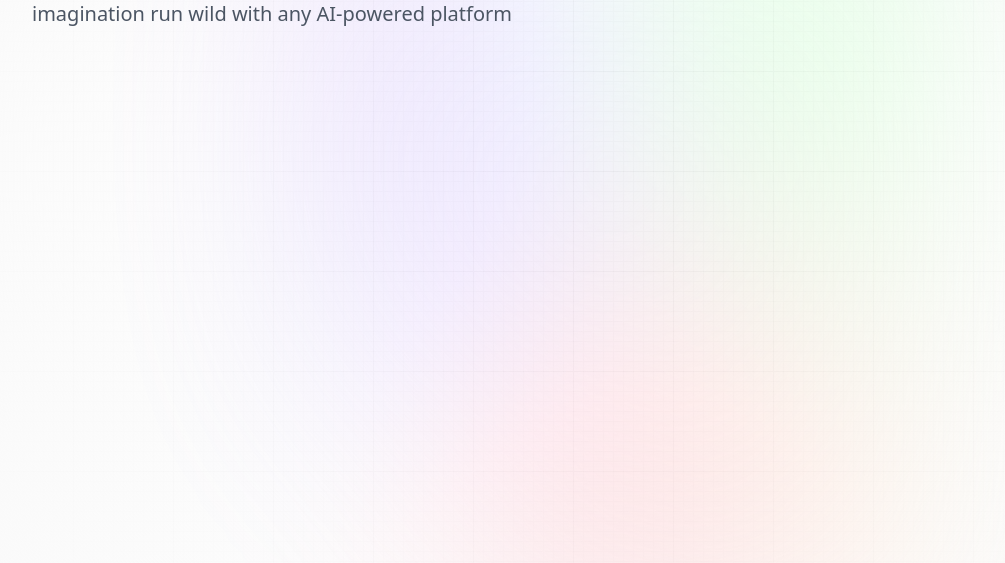
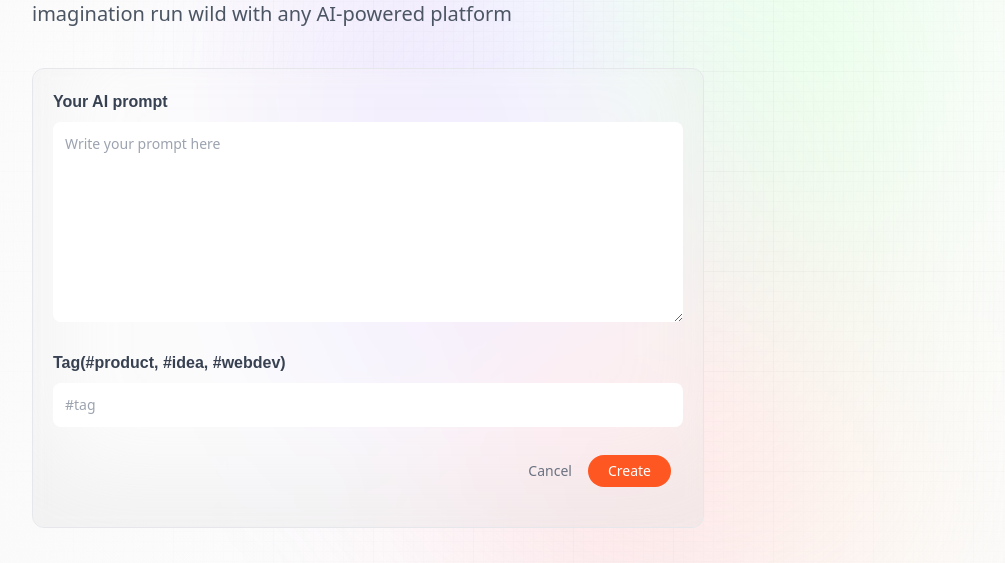
Before and after one commit to serentinos/promptopia, a Next.js app: page /create-prompt in a window 1280 px wide. Shown: the part 234-797 px from the top of the page, without its empty margins (32-1037 px from the left). Built offline with nearby package versions, Linux system fonts and the light colour scheme; no server answers.

Commit message:
add prompts schema and form mechanic

```diff
--- a/app/api/auth/[...nextauth]/route.js
+++ b/app/api/auth/[...nextauth]/route.ts
@@ -1,9 +1,8 @@
-import NextAuth from "next-auth";
+import NextAuth, { DefaultSession } from "next-auth";
 import { Profile, Session, SessionOptions } from 'next-auth';
 import GoogleProvider from 'next-auth/providers/google'
 import { connectToDB } from '@/utils/db';
 import User from "@/models/user"
-
 
 const handler = NextAuth({
   providers: [
--- /dev/null
+++ b/app/api/prompt/new/route.ts
@@ -0,0 +1,27 @@
+import Prompt from "@/models/prompt";
+import { connectToDB } from "@/utils/db";
+
+
+export const POST = async (req: Request, res: Response) => {
+  const { userId, prompt, tag } = await req.json();
+
+  try {
+    await connectToDB();
+    const newPrompt = new Prompt({
+      creator: userId,
+      prompt,
+      tag,
+    })
+
+    await newPrompt.save();
+
+    return new Response(JSON.stringify(newPrompt), {
+      status: 201,
+    })
+  } catch (error) {
+    console.log(error)
+    return new Response("Failed to create new Responce", {
+      status: 501,
+    })
+  }
+}
--- a/app/create-prompt/page.tsx
+++ b/app/create-prompt/page.tsx
@@ -1,19 +1,43 @@
 'use client'
 
 import Form from '@/components/Form'
-import React, { useState } from 'react'
+import { useSession } from 'next-auth/react';
+import { useRouter } from 'next/navigation';
+import React, { FormEvent, useState } from 'react'
 
 
 const CreatePrompt = () => {
   const [submitting, setSubmitting] = useState(false);
+  const router = useRouter();
+  const { data: session } = useSession();
   const [post, setPost] = useState<Prompt>({
     prompt: '',
     tag: '',
   });
 
-  // createPrompt = async (e) => {
+  const createPrompt = async (e: FormEvent) => {
+    e.preventDefault();
+    setSubmitting(true);
 
-  // }
+    try {
+      const res = await fetch('/api/prompt/new', {
+        method: 'POST',
+        body: JSON.stringify({
+          prompt: post.prompt,
+          tag: post.tag,
+          userId: session?.user?.id
+        })
+      });
+
+      if (res.ok) {
+        router.push('/');
+      }
+    } catch(error) {
+      console.log(error);
+    } finally {
+      setSubmitting(false);
+    }
+  }
 
 
   return (
@@ -22,7 +46,7 @@ const CreatePrompt = () => {
       post={post}
       setPost={setPost}
       submitting={submitting}
-      // handleSubmit={createPrompt}
+      handleSubmit={createPrompt}
     />
   )
 }
--- a/components/Form.tsx
+++ b/components/Form.tsx
@@ -1,11 +1,14 @@
-import React from 'react'
+'use client'
+
+import Link from 'next/link'
+import React, { FormEvent } from 'react'
 
 interface Props {
   type: 'Create',
   post: Prompt,
   setPost: React.Dispatch<React.SetStateAction<Prompt>>,
   submitting: boolean,
-  handleSubmit?: () => {}
+  handleSubmit: (e: FormEvent) => {}
 }
 
 const Form = ({
@@ -24,6 +27,67 @@ const Form = ({
       <p className='desc text-left max-w-md'>
         {type} and share amazing prompt with the world, and let your imagination run wild with any AI-powered platform
       </p>
+
+      <form
+        onSubmit={handleSubmit}
+        className='mt-10 w-full max-w-2xl flex flex-col gap-7 glassmorphism'
+      >
+        <label>
+          <span className='font-satoshi font-semibold text-base text-gray-700'>
+            Your AI prompt
+          </span>
+
+          <textarea
+            value={post.prompt}
+            className='form_textarea'
+            placeholder='Write your prompt here'
+            required
+            onChange={(e) => setPost(prev => (
+              {
+                ...prev,
+                prompt: e.target.value
+              }
+            ))}
+          ></textarea>
+        </label>
+
+        <label>
+          <span className='font-satoshi font-semibold text-base text-gray-700'>
+            Tag
+            <span>(#product, #idea, #webdev)</span>
+          </span>
+
+          <input
+            value={post.tag}
+            className='form_input'
+            placeholder='#tag'
+            required
+            onChange={(e) => setPost(prev => (
+              {
+                ...prev,
+                tag: e.target.value
+              }
+            ))}
+          ></input>
+        </label>
+
+        <div className='flex-end mx-3 mb-5 gap-4'>
+          <Link
+            href='/'
+            className='text-gray-500 text-sm'
+          >
+            Cancel
+          </Link>
+
+          <button
+            type='submit'
+            disabled={submitting}
+            className='px-5 py-1.5 text-sm bg-primary-orange rounded-full text-white'
+          >
+            {submitting ? `${type}...` : type}
+          </button>
+        </div>
+      </form>
     </section>
   )
 }
--- /dev/null
+++ b/models/prompt.ts
@@ -0,0 +1,20 @@
+import mongoose, { Schema, model, models } from "mongoose";
+
+const PromptSchema = new Schema({
+  creator: {
+    type: Schema.Types.ObjectId,
+    ref: 'User',
+  },
+  prompt: {
+    type: String,
+    required: [true, 'Prompt is required.']
+  },
+  tag: {
+    type: String,
+    required: [true, 'Tag is required.']
+  }
+});
+
+const Prompt =  models.Prompt || model('Prompt', PromptSchema);
+
+export default Prompt;
--- a/tsconfig.json
+++ b/tsconfig.json
@@ -22,6 +22,6 @@
       "@/*": ["./*"]
     }
   },
-  "include": ["next-env.d.ts", "**/*.ts", "**/*.tsx", ".next/types/**/*.ts", "app/api/auth/[...nextauth]/route.js"],
+  "include": ["next-env.d.ts", "**/*.ts", "**/*.tsx", ".next/types/**/*.ts", "app/api/auth/[...nextauth]/route.ts", "models/prompt.ts", "models/user.ts"],
   "exclude": ["node_modules"]
 }
--- a/types/Prompt.ts
+++ b/types/Prompt.ts
@@ -1,3 +1,5 @@
+
+
 interface Prompt {
   prompt: string,
   tag: string,
--- a/utils/db.js
+++ b/utils/db.js
@@ -1,4 +1,5 @@
 import mongoose from "mongoose";
+
 
 let isConnected = false;
 
```
Also changed, not shown: models/user.ts (+1 -7 lines), nextauth.d.ts (added, +13 -0 lines).
